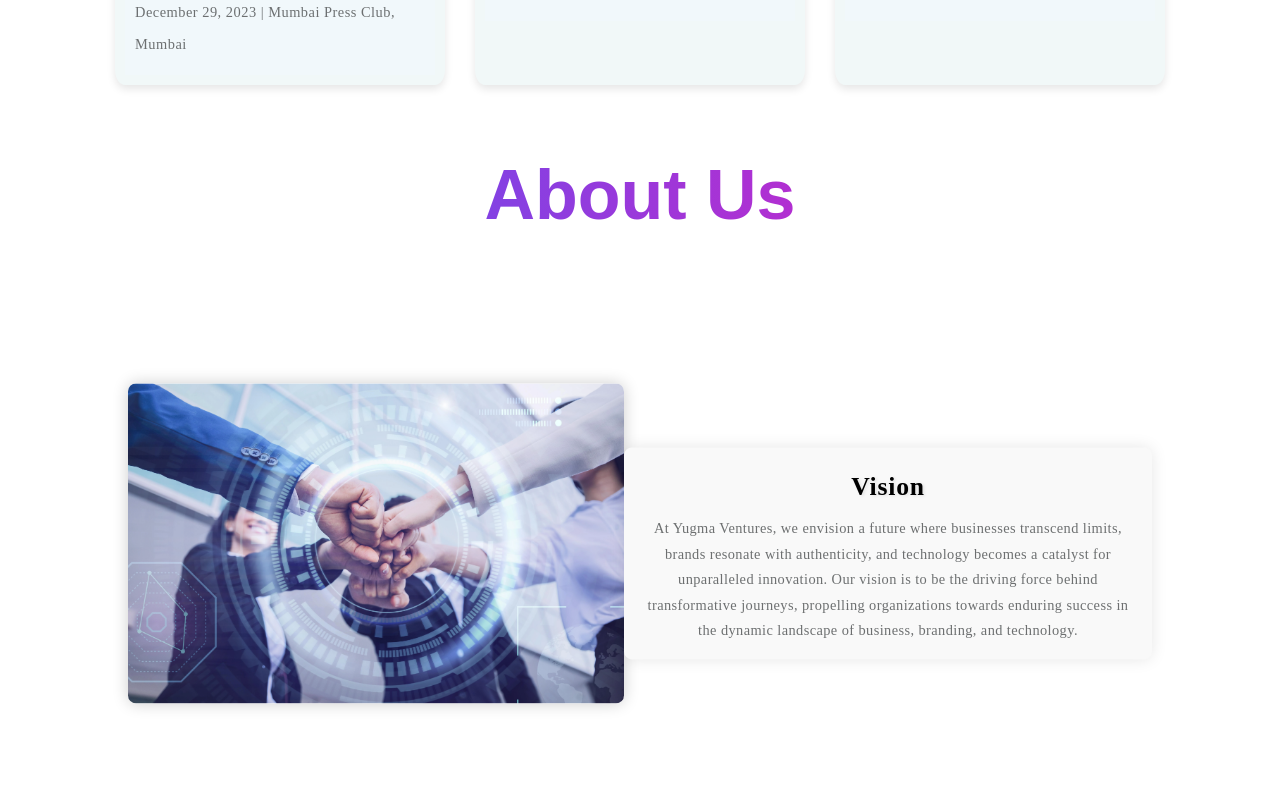
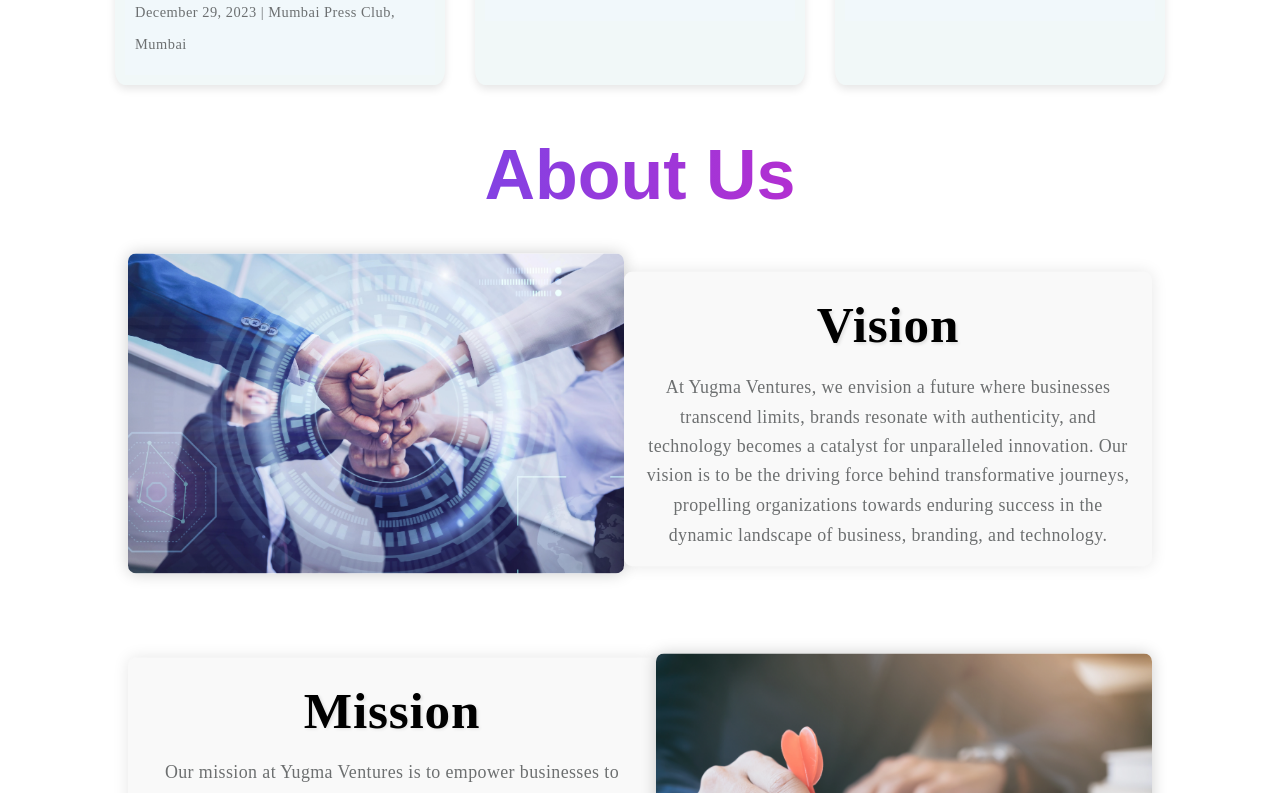
Before and after one commit to krushna53/yugma-ventures-main, a React (Create React App) app: page / in a window 1280 px wide. Shown: the part 2467-3260 px from the top of the page. Built offline with nearby package versions, Linux system fonts and the light colour scheme.

Commit message:
changes in style

```diff
--- a/src/components/AboutUs.css
+++ b/src/components/AboutUs.css
@@ -4,9 +4,8 @@
 
 .aboutUs-heading{
     font-size: 70px;
-  margin-bottom: 30px;
   text-align: center;
-  padding-top: 40px;
+  padding-top: 20px;
   padding-bottom: 0px;
   font-family: "Montserrat", sans-serif;
   font-weight: bolder;
@@ -39,8 +38,8 @@
     transform: scale(0.8);
     flex-direction: row;
     justify-content: center; /* Centers the div horizontally */
-  align-items: center;     /* Centers the div vertically */
-  height: 70vh;
+    align-items: center;     /* Centers the div vertically */
+    height: 50vh;
 }
 
 .section-image{
@@ -63,7 +62,7 @@
     background-color: #f9f9f9; /* Add a light background color */
     border-radius: 10px; /* Add border-radius for rounded corners */
     box-shadow: 0 0 20px rgba(0, 0, 0, 0.1); /* Add a subtle box shadow */
-    margin-top: 20px; /* Add margin at the top for separation */
+    margin-top: 10px; /* Add margin at the top for separation */
 
 }
 .aboutUs-content:hover {
@@ -72,7 +71,7 @@
 
 .aboutUs-container h1{
     margin: 10px 0;
-  font-size: 32px;
+  font-size: 4rem;
   font-weight: 700;
   /* color: rgb(34, 89, 255); */
   text-shadow: 2px 2px 4px rgba(0, 0, 0, 0.1);
@@ -82,8 +81,8 @@
 
 .aboutUs-container p{
     font-family: Basis-regular;
-    font-size: 1.125rem;
-    line-height: 2rem;
+    font-size: 1.4rem;
+    line-height: 2.3rem;
     letter-spacing: .03125rem;
     color: #5E6162;
     opacity: .9;
--- a/src/components/EventCardBlock.css
+++ b/src/components/EventCardBlock.css
@@ -131,10 +131,6 @@
   /* overflow: hidden; */
 }
 
-.event-card:hover img {
-  transform: scale(1.2); /* Zoom effect on hover */
-
-}
 
 .event-card-details {
   padding: 10px;
--- a/src/components/FounderCard.css
+++ b/src/components/FounderCard.css
@@ -6,17 +6,16 @@
   justify-content: center;
   gap: 10px;
   transform: scale(0.98);
-  margin: 20px;
-  margin-top: 200px;
-
+  margin: 10px;
+  margin-top: 100px;
 }
 
 .founder-card-heading{
   font-size: 70px;
-  margin-bottom: 20px;
   text-align: center;
+  margin-top: 40px;
   padding-top: 40px;
-  padding-bottom: 0px;
+  padding-bottom: 20px;
   font-family: "Montserrat", sans-serif;
   font-weight: bolder;
   text-decoration: solid;
@@ -191,7 +190,7 @@
   justify-content: center;
   gap: 10px;
   margin: 20px;
-  margin-top: 200px;
+  margin-top: 100px;
 }
 
 .card {
```
